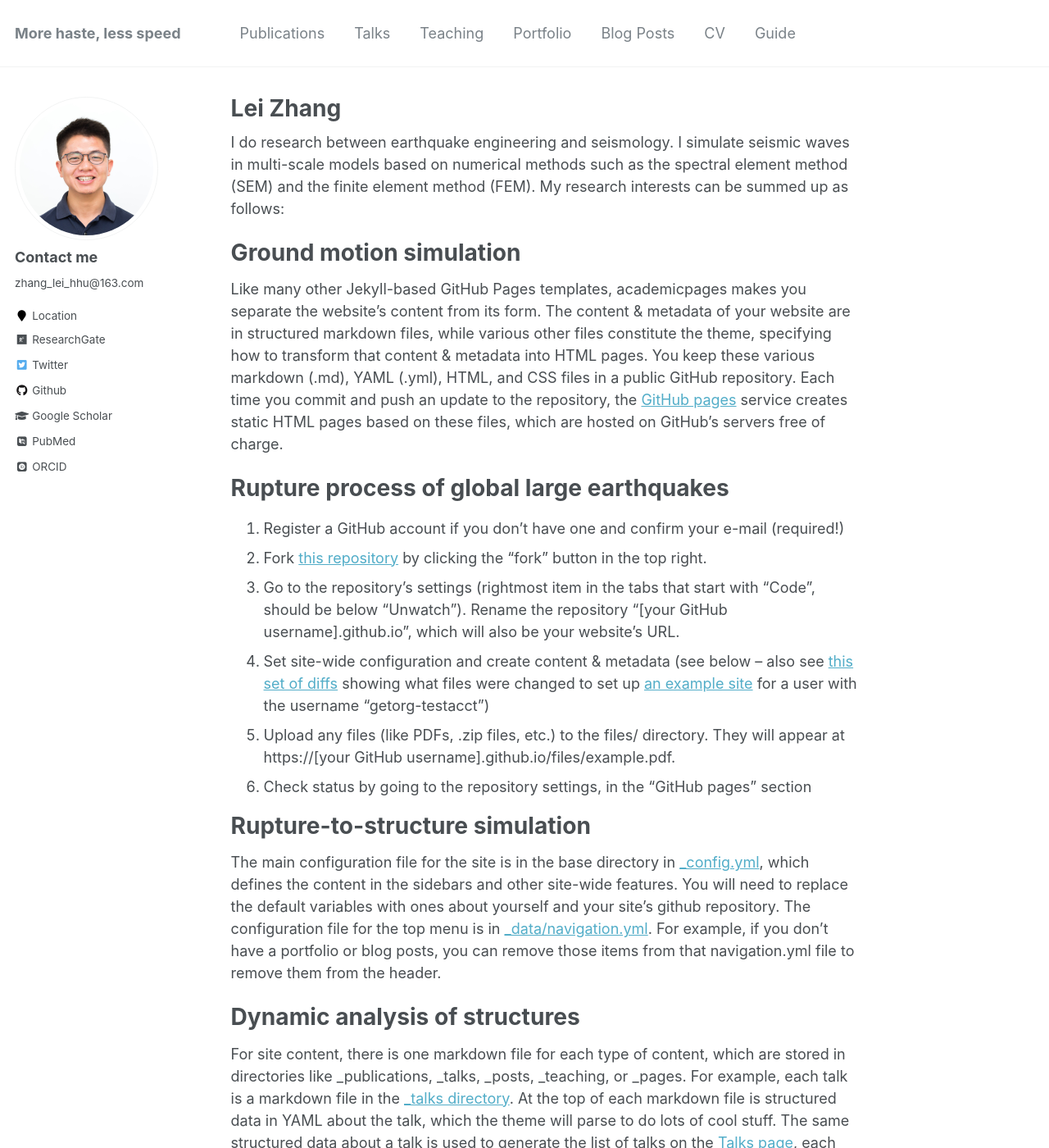
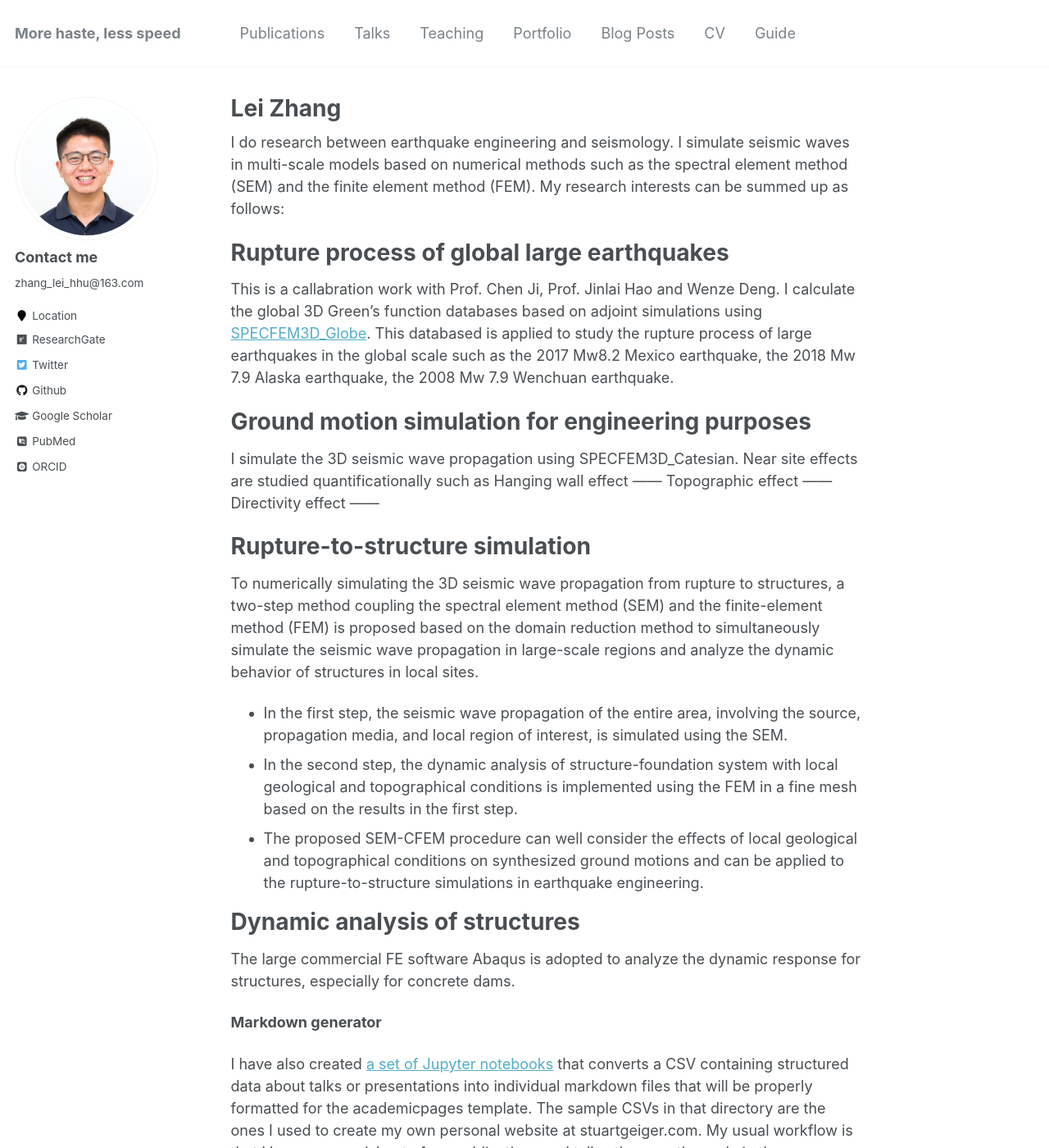
Before and after one commit to zhanglei911/zhanglei911.github.io, a Jekyll site: the page built from _pages/about.md, in a window 1280 px wide and 1400 px high. Shown: the whole window at 82% size. Built offline with Jekyll 4.4.1, drawn with Linux system fonts in a browser that asks for light colours; some web fonts are replaced; some of the changed text lies outside the part shown.

Commit message:
Update about.md

```diff
--- a/_pages/about.md
+++ b/_pages/about.md
@@ -10,26 +10,30 @@ redirect_from:
 
 I do research between earthquake engineering and seismology. I simulate seismic waves in multi-scale models based on numerical methods such as the spectral element method (SEM) and the finite element method (FEM). My research interests can be summed up as follows:
 
-Ground motion simulation
-======
-Like many other Jekyll-based GitHub Pages templates, academicpages makes you separate the website's content from its form. The content & metadata of your website are in structured markdown files, while various other files constitute the theme, specifying how to transform that content & metadata into HTML pages. You keep these various markdown (.md), YAML (.yml), HTML, and CSS files in a public GitHub repository. Each time you commit and push an update to the repository, the [GitHub pages](https://pages.github.com/) service creates static HTML pages based on these files, which are hosted on GitHub's servers free of charge.
-
 Rupture process of global large earthquakes
 ======
-1. Register a GitHub account if you don't have one and confirm your e-mail (required!)
-1. Fork [this repository](https://github.com/academicpages/academicpages.github.io) by clicking the "fork" button in the top right.
-1. Go to the repository's settings (rightmost item in the tabs that start with "Code", should be below "Unwatch"). Rename the repository "[your GitHub username].github.io", which will also be your website's URL.
-1. Set site-wide configuration and create content & metadata (see below -- also see [this set of diffs](http://archive.is/3TPas) showing what files were changed to set up [an example site](https://getorg-testacct.github.io) for a user with the username "getorg-testacct")
-1. Upload any files (like PDFs, .zip files, etc.) to the files/ directory. They will appear at https://[your GitHub username].github.io/files/example.pdf.
-1. Check status by going to the repository settings, in the "GitHub pages" section
+This is a callabration work with Prof. Chen Ji, Prof. Jinlai Hao and Wenze Deng. I calculate the global 3D Green's function databases based on adjoint simulations using [SPECFEM3D_Globe](https://geodynamics.org/cig/software/specfem3d_globe/). This databased is applied to study the rupture process of large earthquakes in the global scale such as the 2017 Mw8.2 Mexico earthquake, the 2018 Mw 7.9 Alaska earthquake, the 2008 Mw 7.9 Wenchuan earthquake.
+
+Ground motion simulation for engineering purposes
+======
+I simulate the 3D seismic wave propagation using SPECFEM3D_Catesian. Near site effects are studied quantificationally such as
+Hanging wall effect
+------
+Topographic effect
+------
+Directivity effect
+------
 
 Rupture-to-structure simulation
 ======
-The main configuration file for the site is in the base directory in [_config.yml](https://github.com/academicpages/academicpages.github.io/blob/master/_config.yml), which defines the content in the sidebars and other site-wide features. You will need to replace the default variables with ones about yourself and your site's github repository. The configuration file for the top menu is in [_data/navigation.yml](https://github.com/academicpages/academicpages.github.io/blob/master/_data/navigation.yml). For example, if you don't have a portfolio or blog posts, you can remove those items from that navigation.yml file to remove them from the header.
+To numerically simulating the 3D seismic wave propagation from rupture to structures, a two-step method coupling the spectral element method (SEM) and the finite-element method (FEM) is proposed based on the domain reduction method to simultaneously simulate the seismic wave propagation in large-scale regions and analyze the dynamic behavior of structures in local sites.
+* In the first step, the seismic wave propagation of the entire area, involving the source, propagation media, and local region of interest, is simulated using the SEM.
+* In the second step, the dynamic analysis of structure-foundation system with local geological and topographical conditions is implemented using the FEM in a fine mesh based on the results in the first step.
+* The proposed SEM-CFEM procedure can well consider the effects of local geological and topographical conditions on synthesized ground motions and can be applied to the rupture-to-structure simulations in earthquake engineering.
 
 Dynamic analysis of structures
 ======
-For site content, there is one markdown file for each type of content, which are stored in directories like _publications, _talks, _posts, _teaching, or _pages. For example, each talk is a markdown file in the [_talks directory](https://github.com/academicpages/academicpages.github.io/tree/master/_talks). At the top of each markdown file is structured data in YAML about the talk, which the theme will parse to do lots of cool stuff. The same structured data about a talk is used to generate the list of talks on the [Talks page](https://academicpages.github.io/talks), each [individual page](https://academicpages.github.io/talks/2012-03-01-talk-1) for specific talks, the talks section for the [CV page](https://academicpages.github.io/cv), and the [map of places you've given a talk](https://academicpages.github.io/talkmap.html) (if you run this [python file](https://github.com/academicpages/academicpages.github.io/blob/master/talkmap.py) or [Jupyter notebook](https://github.com/academicpages/academicpages.github.io/blob/master/talkmap.ipynb), which creates the HTML for the map based on the contents of the _talks directory).
+The large commercial FE software Abaqus is adopted to analyze the dynamic response for structures, especially for concrete dams.
 
 **Markdown generator**
 
```
